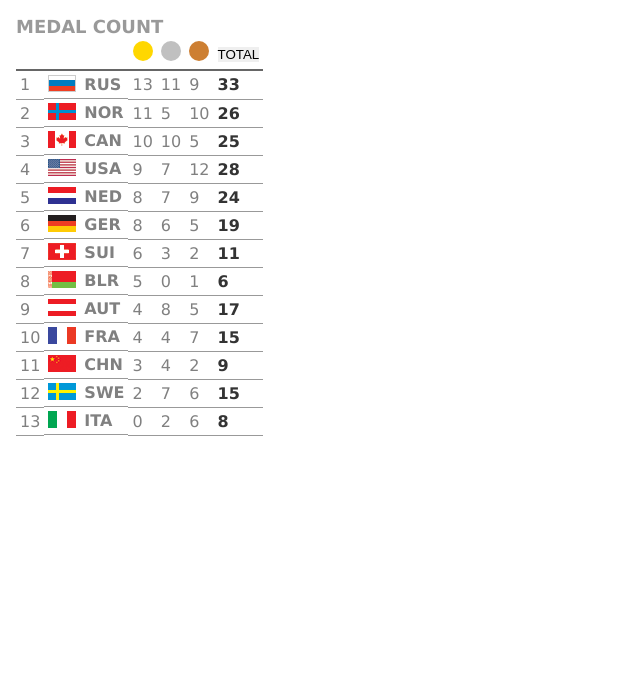
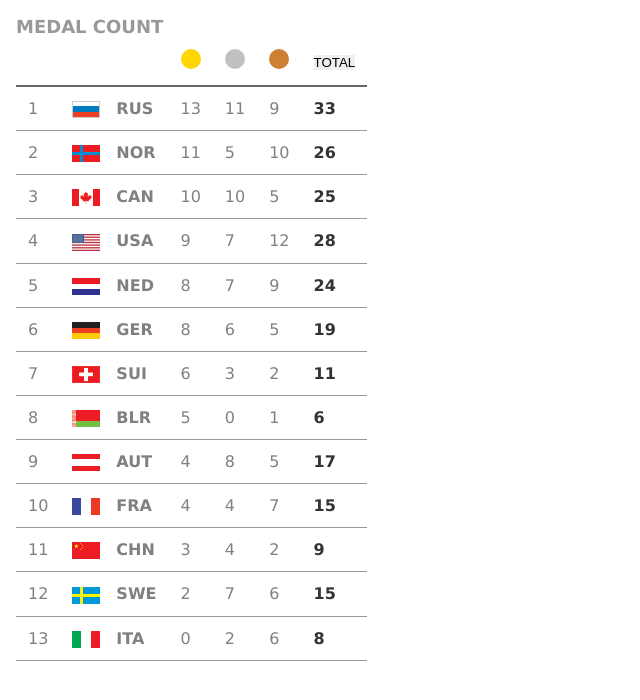
Before and after one commit to leegee/medals-mini-app, a Next.js app: page / in a window 1280 px wide. Shown: the top 700 px of the page, without its empty margins (0-640 px from the left). Built offline with nearby package versions, Linux system fonts and the light colour scheme.

Commit message:
Align flags

```diff
--- a/src/components/Flag.module.scss
+++ b/src/components/Flag.module.scss
@@ -6,6 +6,8 @@ $flag-height: 17px;
   background-image: url('/flags.png');
   background-repeat: no-repeat;
   display: inline-block;
+  margin-right: 1em;
+  vertical-align: middle;
 }
 
 // 13 flags in the sprite:
--- a/src/components/MedalTable.module.scss
+++ b/src/components/MedalTable.module.scss
@@ -1,4 +1,5 @@
 .medal-table {
+    table-layout: fixed;
     border-collapse: collapse;
     color: var(--mma-clr-fg);
     font-family: var(--mma-font-primary);
@@ -42,11 +43,6 @@
         td {
             border-bottom: 1pt solid #999;
 
-            &.code {
-                display: flex;
-                gap: 0.5em;
-            }
-
             &.code,
             &.total {
                 font-weight: bold;
@@ -59,7 +55,8 @@
     }
 
     th, td {
-        padding: 0.25em;
+        vertical-align: middle;
+        padding: .75em;
     }
 
 }
```
